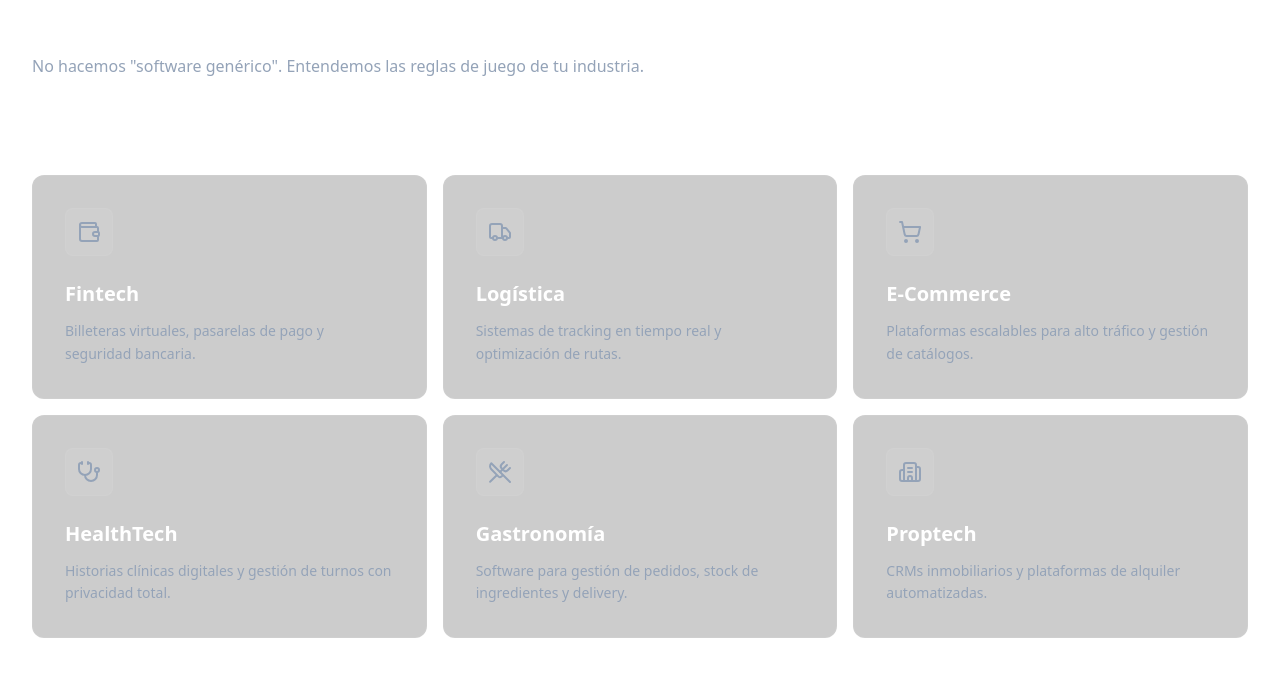
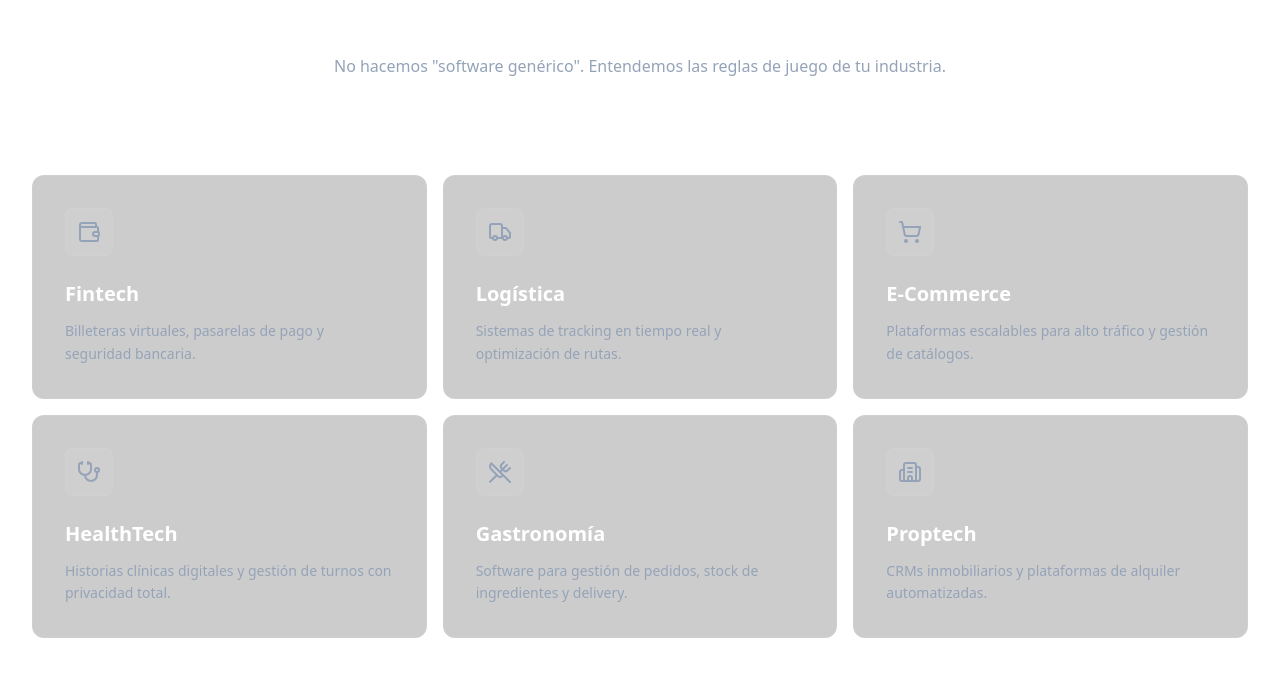
Before and after one commit to gonzalomprada/korven-web, a React (Vite) app: page / in a window 1280 px wide. Shown: the part 3242-3918 px from the top of the page. Built offline with nearby package versions, Linux system fonts and the light colour scheme.

Commit message:
correccion

```diff
--- a/src/components/Industries.jsx
+++ b/src/components/Industries.jsx
@@ -48,16 +48,13 @@ const Industries = () => {
     <section id="industries" className="py-24 relative">
       <div className="max-w-7xl mx-auto px-4 sm:px-6 lg:px-8">
 
-        <div className="mb-16 md:flex md:justify-between md:items-end border-b border-white/10 pb-8 text-center">
-          <div className="max-w-2xl">
+      <div className="mb-16 border-b border-white/10 pb-8 text-center">
+          {/* Agregamos mx-auto aquí para centrar esta caja de ancho limitado */}
+          <div className="max-w-2xl mx-auto">
             <h2 className="text-3xl font-bold text-white mb-4">Sectores Especializados</h2>
             <p className="text-slate-400">
               No hacemos "software genérico". Entendemos las reglas de juego de tu industria.
             </p>
-          </div>
-          <div className="hidden md:block text-right">
-             <span className="text-xs font-mono text-cyan-500 uppercase tracking-widest">
-             </span>
           </div>
         </div>
 
```
